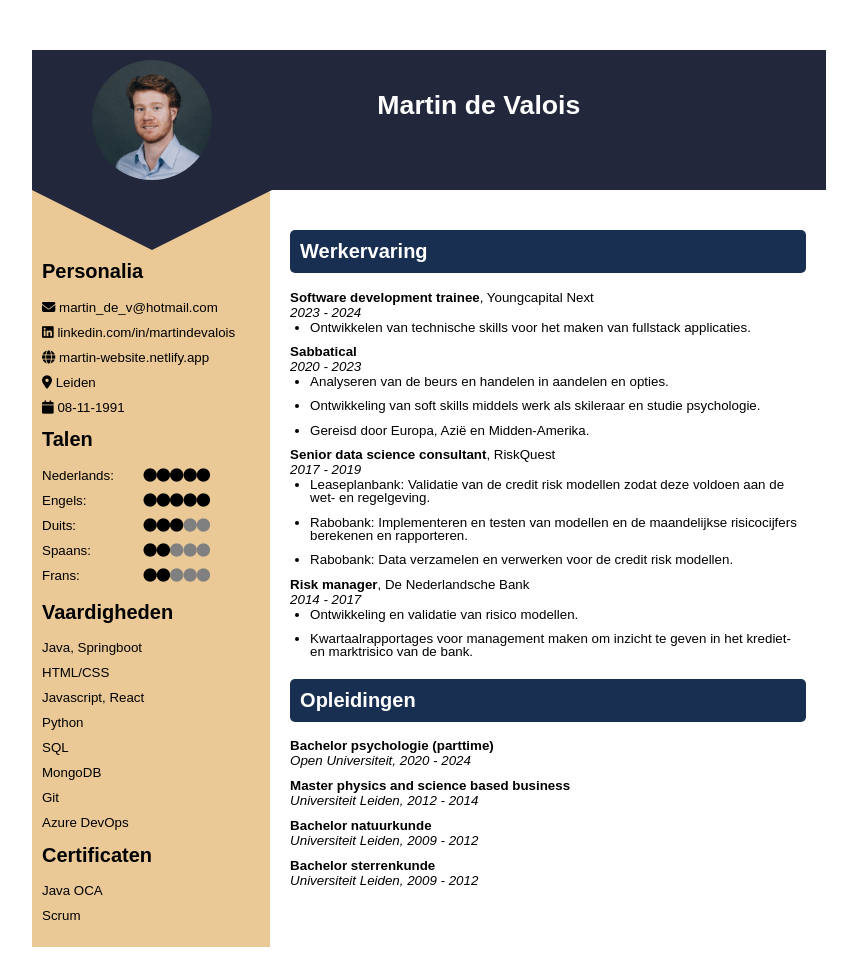
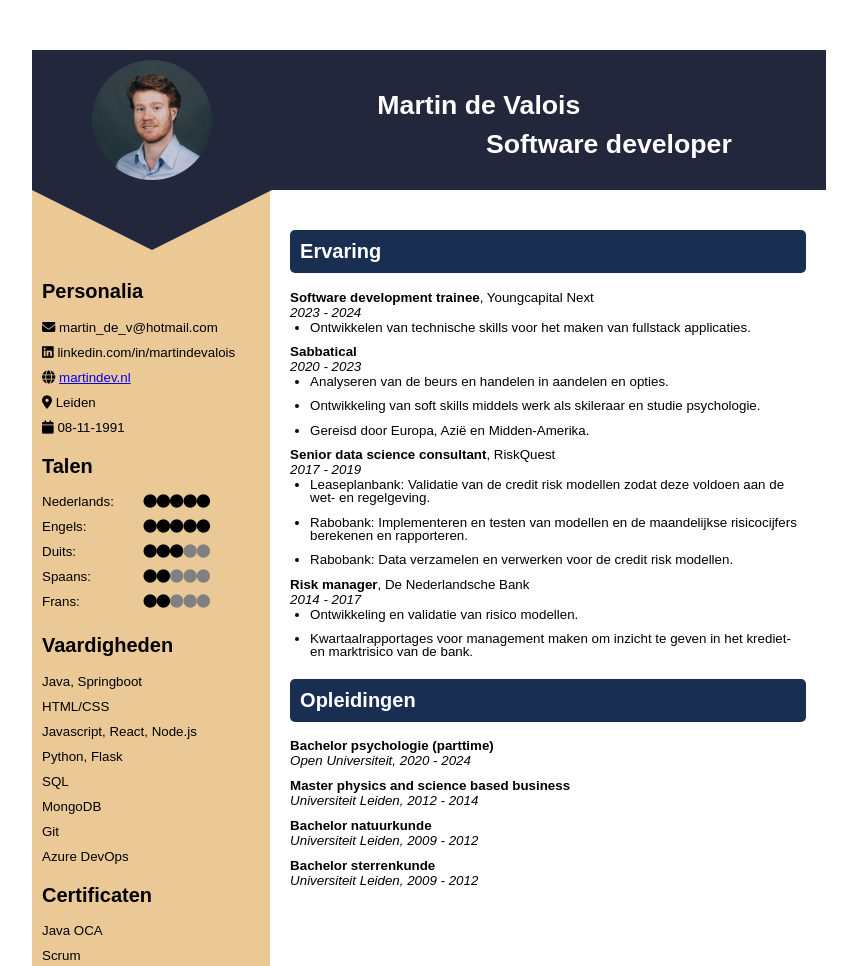
Before and after one commit to MartinDeV1991/profile-website, a plain HTML site: page index.html in a window 1280 px wide. Shown: the top 966 px of the page, without its empty margins (18-875 px from the left). Drawn offline with Linux system fonts and the light colour scheme.

Commit message:
Changed text and added link to website.

```diff
--- a/cv_content.js
+++ b/cv_content.js
@@ -1,7 +1,9 @@
 
 const fullName = "Martin de Valois";
+const jobTitle = "Software developer";
 const linkedIn = "linkedin.com/in/martindevalois";
-const website = "martin-website.netlify.app"
+const website = "martindev.nl"
+const websiteURL = "https://www.martindev.nl";
 const address = "Leiden";
 const dateOfBirth = "08-11-1991"
 const email = "martin_de_v@hotmail.com"
@@ -15,7 +17,7 @@ const languages = [
     { name: "Frans", proficiency: 2 },
 ];
 
-const skills = ["Java, Springboot", "HTML/CSS", "Javascript, React", "Python", "SQL", "MongoDB", "Git", "Azure DevOps"];
+const skills = ["Java, Springboot", "HTML/CSS", "Javascript, React, Node.js", "Python, Flask", "SQL", "MongoDB", "Git", "Azure DevOps"];
 // const skills = ["Java", "HTML/CSS/Javascript", "Python", "Springboot", "React", "SQL", "MongoDB", "Git", "Azure DevOps"];
 
 const certificates = ["Java OCA", "Scrum"];
@@ -50,11 +52,14 @@ const education = [
 function updateCVContent() {
     // console.log(phoneNumber)
     document.getElementById("name").textContent = fullName;
+    document.getElementById("jobTitle").textContent = jobTitle;
     document.getElementById("email").textContent = email;
     document.getElementById("linkedIn").textContent = linkedIn;
     document.getElementById("website").textContent = website;
     document.getElementById("address").textContent = address;
     document.getElementById("dateOfBirth").textContent = dateOfBirth;
+
+    document.getElementById("website").href = websiteURL;
 
     if (phone != undefined) {
         document.getElementById("phone").textContent = phone;
@@ -112,8 +117,6 @@ function updateCVContent() {
     document.getElementById("pythonGames").innerHTML = pythonGames;
     document.getElementById("fullstack").innerHTML = fullstack;
     document.getElementById("hosting").innerHTML = hosting;
-    // document.getElementById("summary").innerHTML = summary;
-    // document.getElementById("contact").innerHTML = contact;
 
     const divs = document.querySelectorAll('.side-content > div');
     for (let i = 0; i < divs.length; i++) {
--- a/index.html
+++ b/index.html
@@ -22,6 +22,7 @@
                     <img class="profile-image" src="martin.jpg" alt="Profile Image">
                 </div>
                 <h1 id="name"></h1>
+                <h1 id="jobTitle" style="left:180px; top: 90px"></h1>
             </div>
             <div class="container">
                 <div class="left-bar">
@@ -30,7 +31,7 @@
                     <ul>
                         <li><i class="fas fa-envelope"></i> <span id="email"></span></li>
                         <li><i class="fab fa-linkedin"></i> <span id="linkedIn"></span></li>
-                        <li><i class="fas fa-globe"></i> <span id="website"></span></li>
+                        <li><i class="fas fa-globe"></i> <a id="website" target="blank"></a></li>
                         <li id="phoneNumberItem" style="display: none;"><i class="fas fa-phone"></i> <span id="phone"></span></li>
                         <li><i class="fas fa-map-marker-alt"></i> <span id="address"></span></li>
                         <li><i class="fas fa-calendar"></i> <span id="dateOfBirth"></span></li>
@@ -43,7 +44,7 @@
                     <ul id="certificates"></ul>
                 </div>
                 <div class="right-content">
-                    <h2>Werkervaring</h2>
+                    <h2>Ervaring</h2>
                     <ul id="work-experience"></ul>
                     <h2>Opleidingen</h2>
                     <ul id="education"></ul>
@@ -56,9 +57,9 @@
                     projecten</a>
             </div>
             <div id="projects"></div>
+            <div id="fullstack"></div>
             <div id="jsGames"></div>
             <div id="pythonGames"></div>
-            <div id="fullstack"></div>
             <div id="hosting"></div>
             <div id="summary"></div>
             <div id="contact"></div>
--- a/styles.css
+++ b/styles.css
@@ -51,7 +51,7 @@ h1 {
 }
 
 h2 {
-    margin-top: 0;
+    margin-top: 20px;
 }
 
 .right-content h2 {
@@ -162,6 +162,7 @@ li {
     flex-grow: 0;
     /* background-color: #ebe4d3; */
     background-color: #eac997;
+    /* display: none; */
 }
 
 
```
